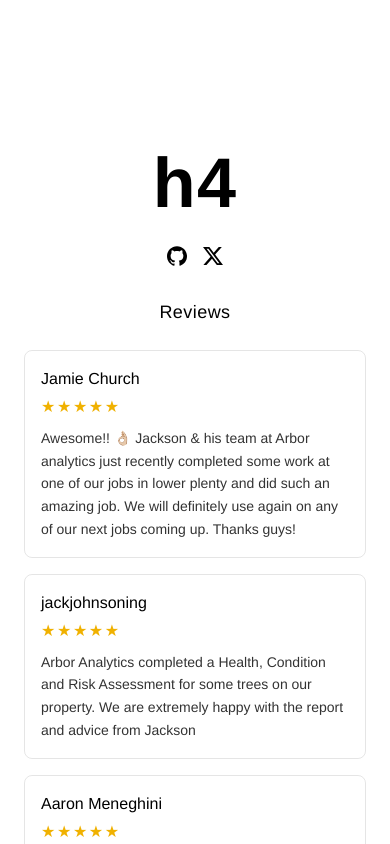
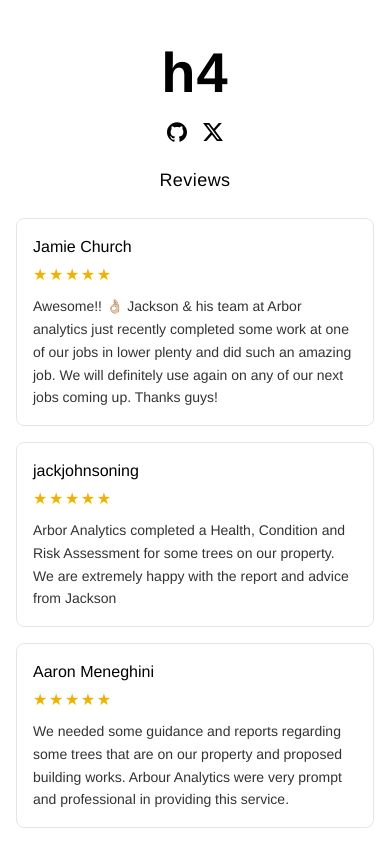
Before and after one commit to h4ninja/h4, a React (Vite) app: page / in a window 390 px wide. Shown: the top 844 px of the page. Built offline with nearby package versions, Linux system fonts and the light colour scheme; a web font is replaced by a local one.

Commit message:
make reviews visible above fold

```diff
--- a/src/App.tsx
+++ b/src/App.tsx
@@ -45,9 +45,9 @@
 
 function App() {
 	return (
-		<main className="min-h-screen bg-white p-6" aria-label="h4">
-			<div className="mx-auto flex max-w-5xl flex-col items-center gap-8 pt-[15vh]">
-				<h1 className="m-0 text-xl text-[clamp(64px,18vw,200px)] font-bold tracking-[0.02em] leading-[0.9]">
+		<main className="min-h-screen bg-white p-4 sm:p-6" aria-label="h4">
+			<div className="mx-auto flex max-w-5xl flex-col items-center gap-6 pt-8">
+				<h1 className="m-0 text-xl text-[clamp(56px,12vw,140px)] font-bold tracking-[0.02em] leading-[0.9]">
 					h4
 				</h1>
 				<nav className="inline-flex gap-4 text-base font-medium" aria-label="Links">
```
